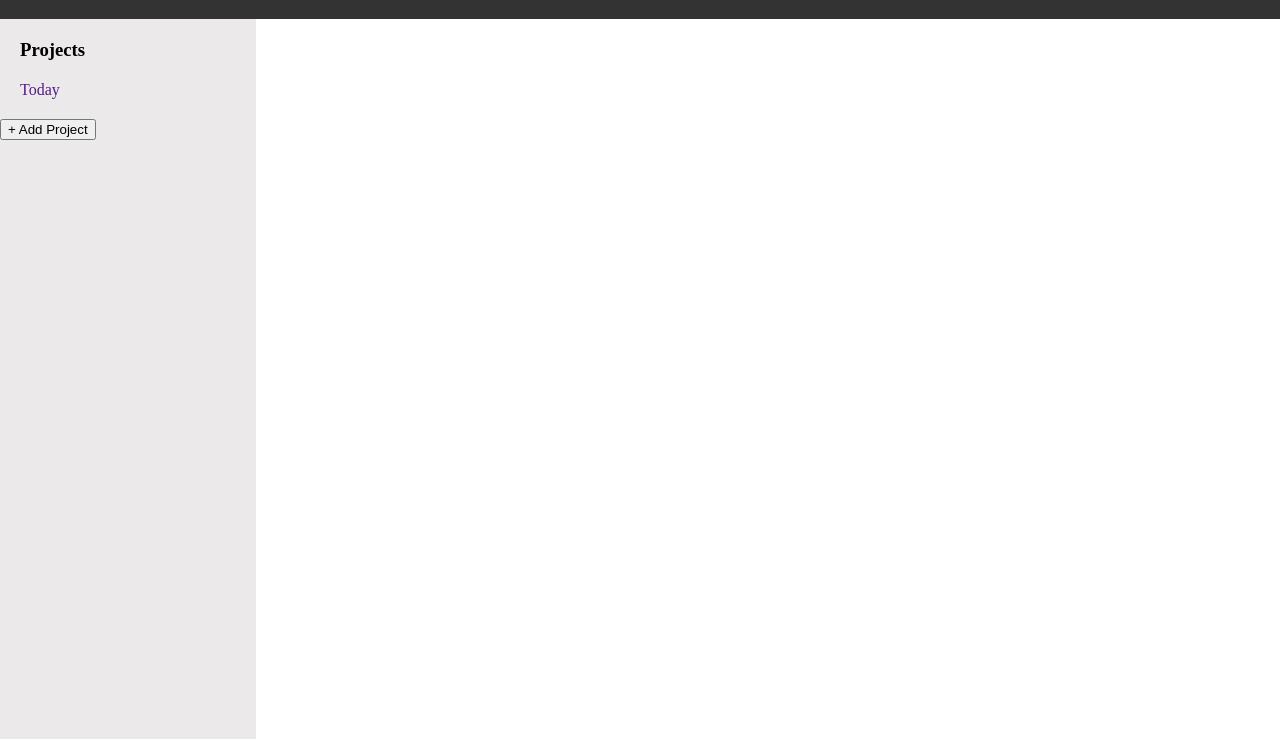
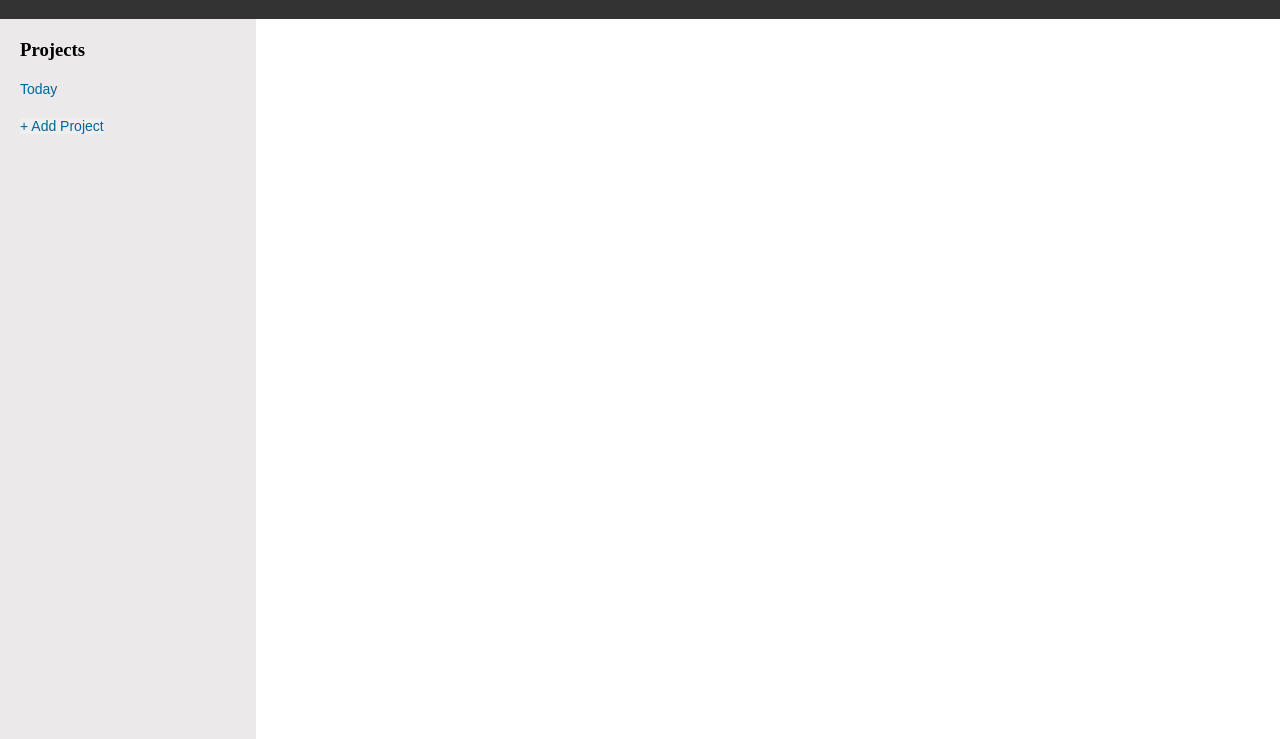
Before and after one commit to kieranlewis/todos, a website built with webpack: page dist/index.html in a window 1280 px wide. Shown: the part 61-800 px from the top of the page. Built offline with nearby package versions, Linux system fonts and the light colour scheme.

Commit message:
changed style of sidenav bar

```diff
--- a/dist/index.html
+++ b/dist/index.html
@@ -27,6 +27,7 @@
             </form>
         </div>
     </div>
+    <div class="container"></div>
     <script src="main.js"></script>
 </body>
 </html>
--- a/dist/style.css
+++ b/dist/style.css
@@ -23,8 +23,11 @@ body {
 }
 
 .sidenav a {
-    margin: 20px 0 20px 20px ;
+    margin: 20px 0 20px 20px;
     text-decoration: none;
+    font-family: arial, sans-serif;
+    font-size: 14px;
+    color: #069;
     display: block;
 }
 
@@ -67,3 +70,13 @@ body {
     text-decoration: none;
     cursor: pointer;
 }
+
+.add-project-btn {
+    font-size: 14px;
+    margin: 0 0 20px 20px;
+    border: none;
+    font-family: arial, sans-serif;
+    padding: 0!important;
+    cursor: pointer;
+    color: #069;
+}
```
